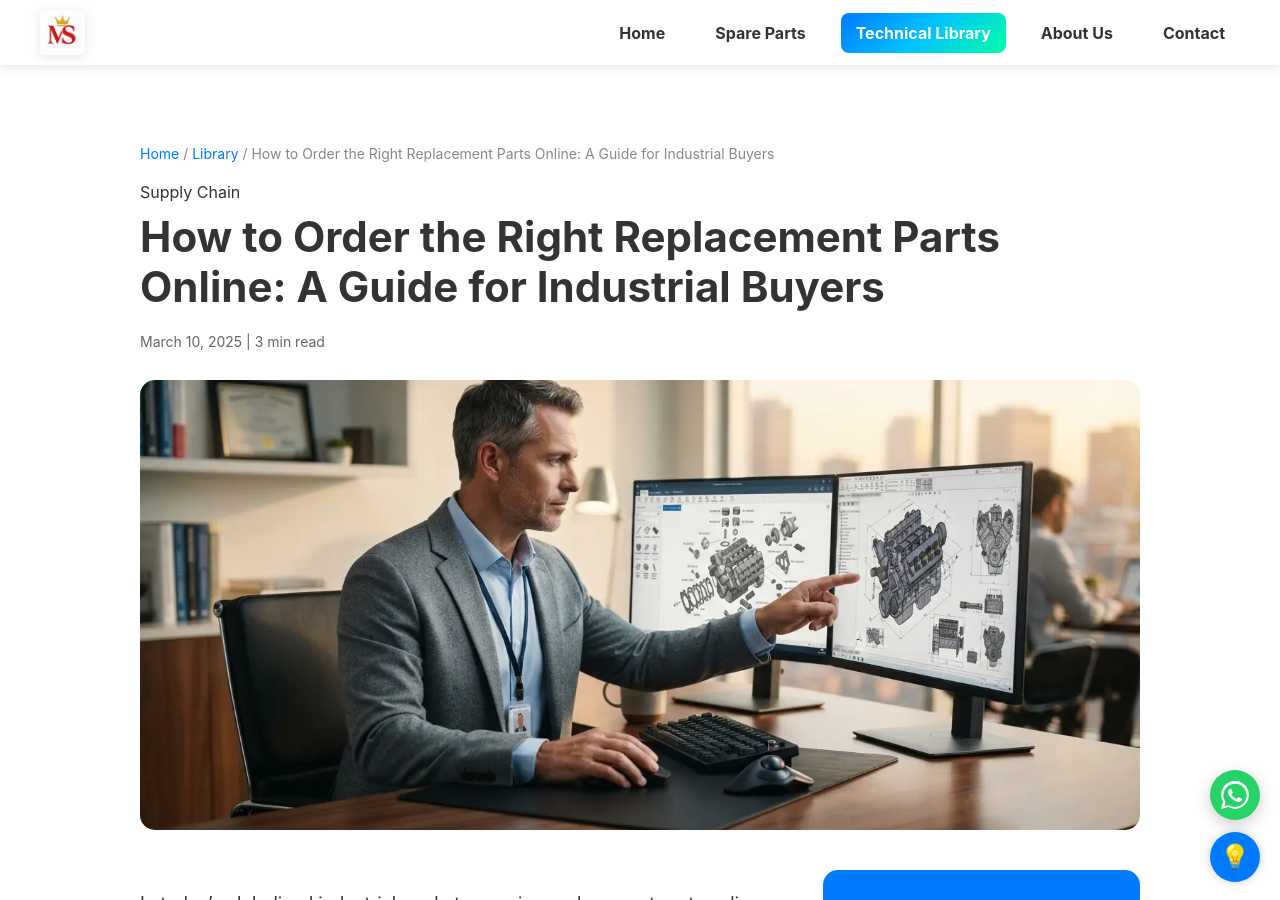
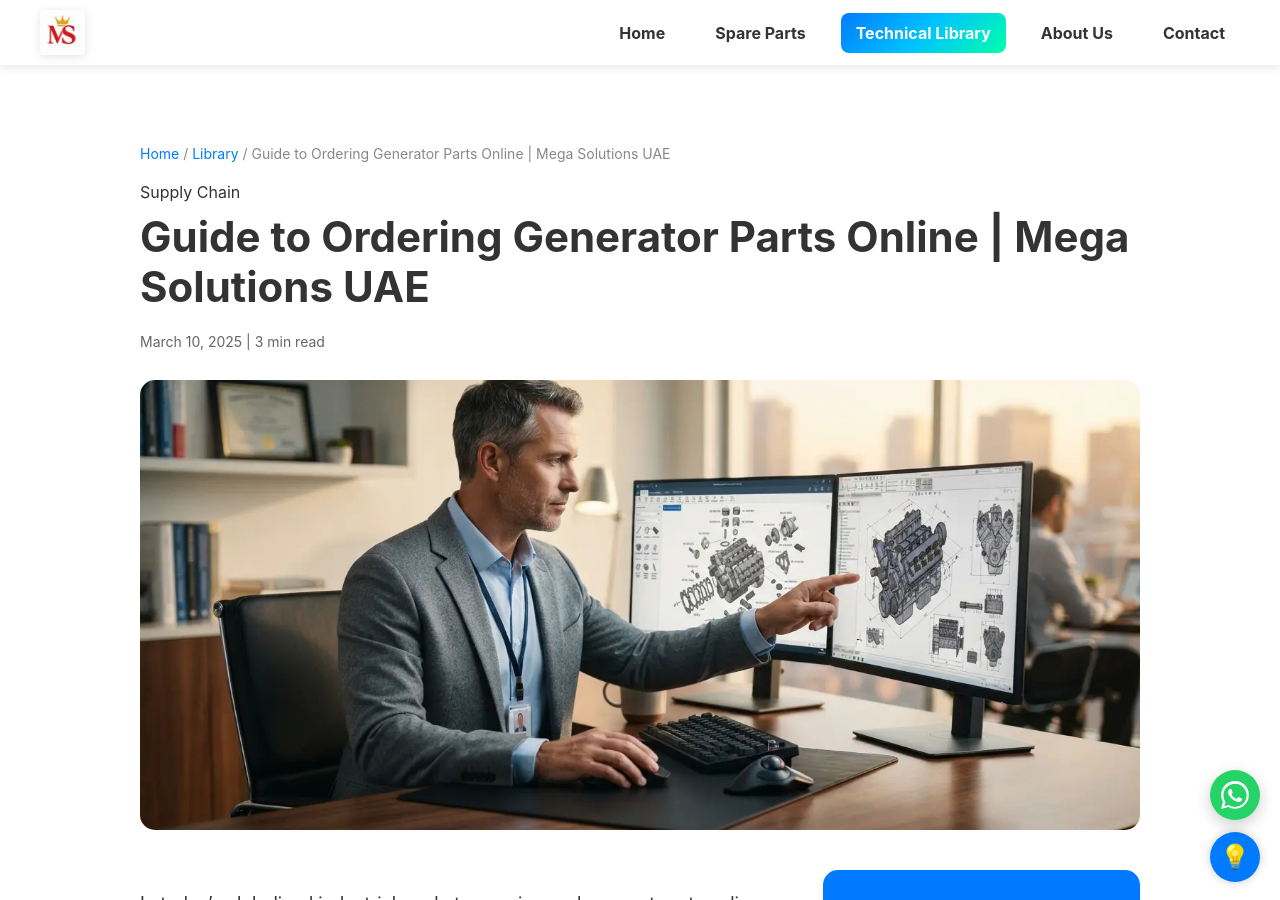
Before and after one commit to Khisal786/Mega-Solutions-UAE, a Jekyll site: the page built from _posts/2025-03-10-how-to-order-the-right-replacement-parts-online.md, in a window 1280 px wide and 900 px high. Built offline with Jekyll 4.4.1, drawn with Linux system fonts in a browser that asks for light colours.

Commit message:
Update title for replacement parts ordering guide

```diff
--- a/_posts/2025-03-10-how-to-order-the-right-replacement-parts-online.md
+++ b/_posts/2025-03-10-how-to-order-the-right-replacement-parts-online.md
@@ -1,6 +1,6 @@
 ---
 layout: post
-title: "How to Order the Right Replacement Parts Online: A Guide for Industrial Buyers"
+title: "Guide to Ordering Generator Parts Online | Mega Solutions UAE"
 date: 2025-03-10
 image: /assets/images/blog/order-replacement-parts-online.webp
 description: "A streamlined guide for industrial plant buyers on how to accurately specify, cross-reference, and order replacement parts online without costly delays."
```
